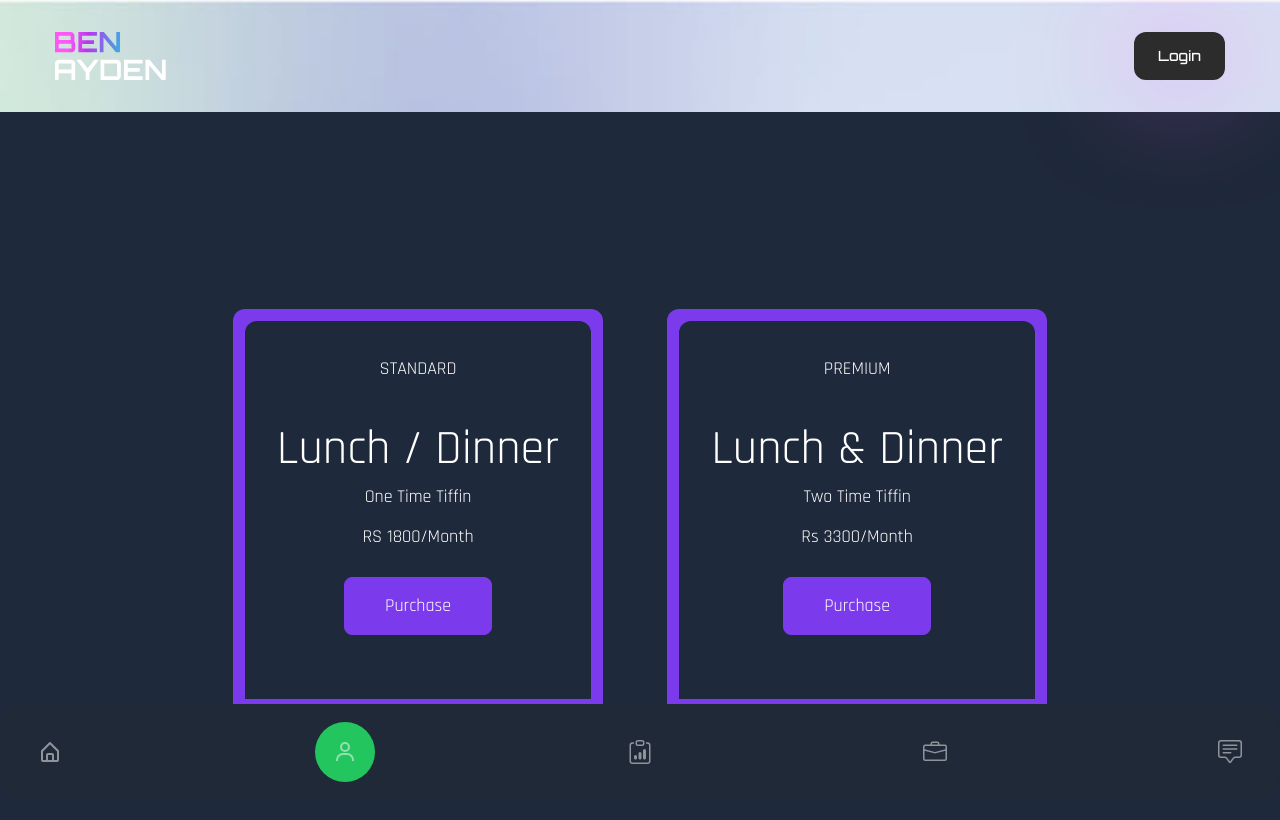
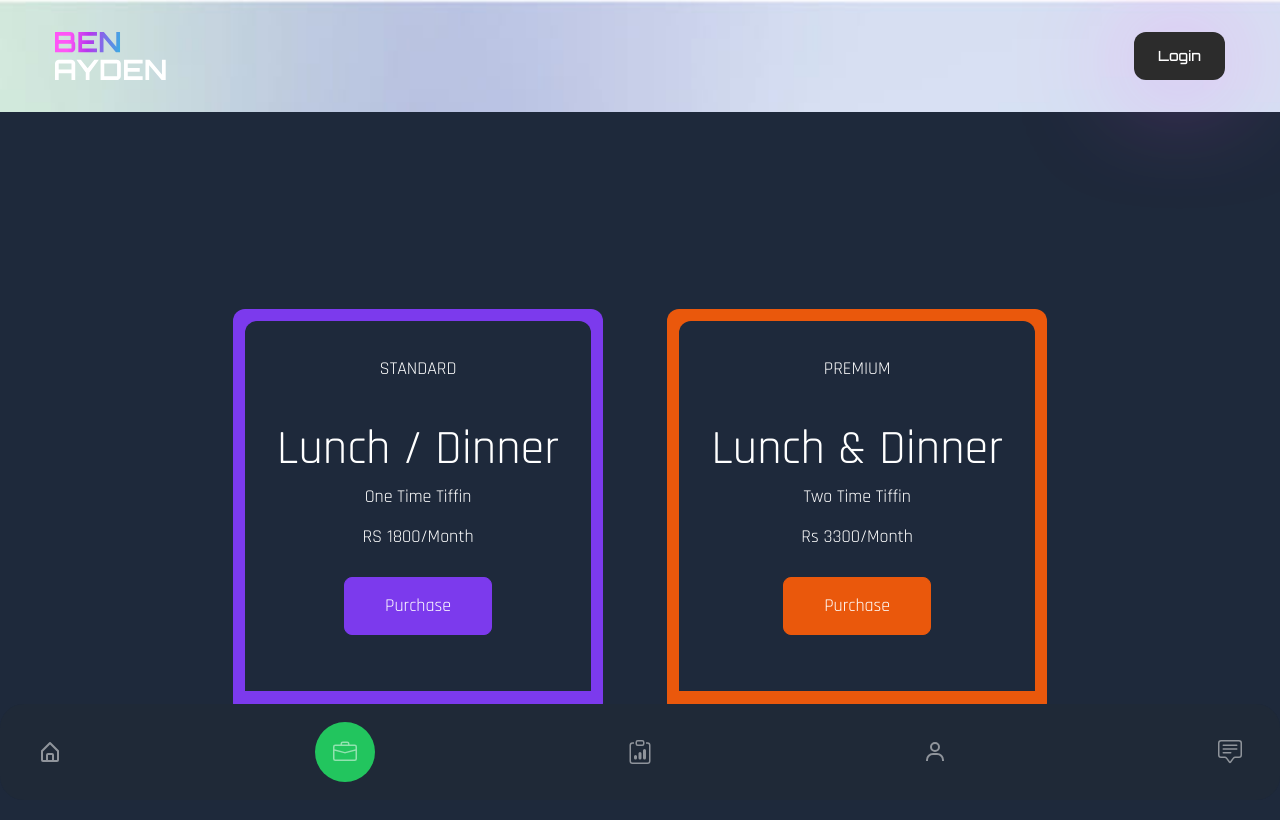
Before and after one commit to ayansid07/AA-react-livepro, a React (Create React App) app: page /plans in a window 1280 px wide. Shown: the top 820 px of the page. Built offline with nearby package versions, Linux system fonts and the light colour scheme; the HTML template or start-up script is replaced by a standard one; a web font is replaced by a local one.

Commit message:
updated Nav.js & Plan.js
added card

```diff
--- a/src/App.js
+++ b/src/App.js
@@ -32,7 +32,7 @@ import Plans from "./components/Plans";
 import Menu from "./components/Menu";
 import Profile from "./components/Profile";
 import Contact from "./components/Contact";
-import Services from "./components/Services";
+// import Services from "./components/Services";
 
 const App = () => {
   return (
--- a/src/components/Nav.js
+++ b/src/components/Nav.js
@@ -1,5 +1,5 @@
 import React from "react";
-import { Link, NavLink } from "react-router-dom";
+import { NavLink } from "react-router-dom";
 import { BiHomeAlt, BiUser } from "react-icons/bi";
 import { BsClipboardData, BsBriefcase, BsChatSquareText } from "react-icons/bs";
 
@@ -30,7 +30,7 @@ const Nav = () => {
             }) => `cursor-pointer w-[60px] h-[60px] flex items-center
           justify-center ${isActive ? `bg-green-500 rounded-full` : ``}`}
           >
-            <BiUser />
+            <BsBriefcase />
           </NavLink>
           <NavLink
             to="/menu"
@@ -48,7 +48,7 @@ const Nav = () => {
             }) => `cursor-pointer w-[60px] h-[60px] flex items-center
           justify-center ${isActive ? `bg-green-500 rounded-full` : ``}`}
           >
-            <BsBriefcase />
+            <BiUser />
           </NavLink>
           <NavLink
             to="/contact"
--- a/src/components/Plans.js
+++ b/src/components/Plans.js
@@ -28,9 +28,7 @@ export default function Plans() {
               </Link>
             </div>
           </div>
-
-          {/* <!-- Lower Container --> */}
-          <div className="p-1 mx-3 mb-4 rouded-b-xl bg-slate-800"></div>
+          <div className="p-1 mx-3 mb-4 rouded-b-xl"></div>
         </div>
       </div>
 
@@ -38,7 +36,7 @@ export default function Plans() {
       {/* <!-- Inner Container --> */}
       <div className="flex flex-col my-6 space-y-6 md:space-y-0 md:space-x-6 md:flex-row md:my-0 mb-20">
         {/* Second Card */}
-        <div className="bg-violet-600 rounded-xl text-white">
+        <div className="bg-orange-600 rounded-xl text-white">
           {/* <!-- Upper Container --> */}
           <div className="p-8 mx-3 mt-3 rounded-t-xl bg-slate-800">
             <div className="text-center uppercase">Premium</div>
@@ -48,19 +46,17 @@ export default function Plans() {
             <h3 className="mt-2 text-center">Two Time Tiffin</h3>
             <h3 className="mt-2 text-center">Rs 3300/Month</h3>
             <div className="flex justify-center">
-              <a
-                href="#"
+              <Link
+                to="#"
                 className="inline-block px-10 py-3 my-6 text-center
-                            border border-violet-600 rounded-lg hover:bg-violet-800 bg-violet-600
-                            hover:border-violet-800 duration-200"
+                            border border-orange-600 rounded-lg hover:bg-orange-800 bg-orange-600
+                            hover:border-orange-800 duration-200"
               >
                 Purchase
-              </a>
+              </Link>
             </div>
           </div>
-
-          {/* <!-- Lower Container --> */}
-          <div className="p-1 mx-3 mb-4 rouded-b-xl bg-slate-800"></div>
+          <div className="p-1 mx-3 mb-4 rouded-b-x"></div>
         </div>
       </div>
     </div>
```
